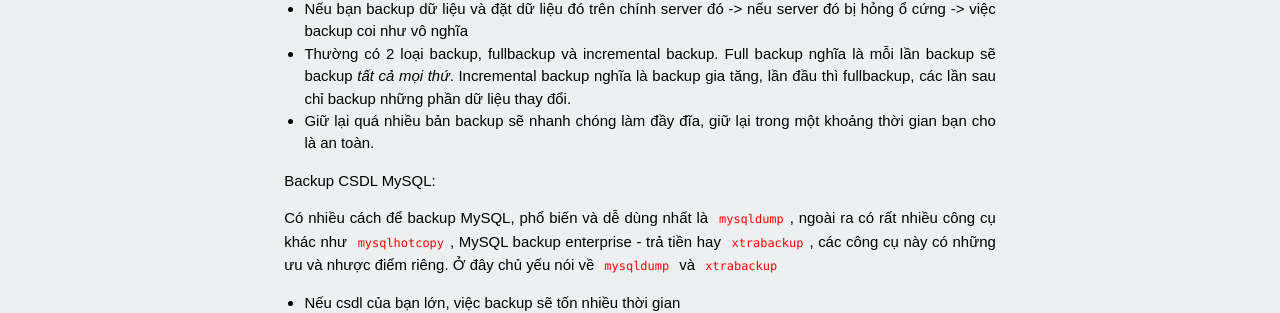
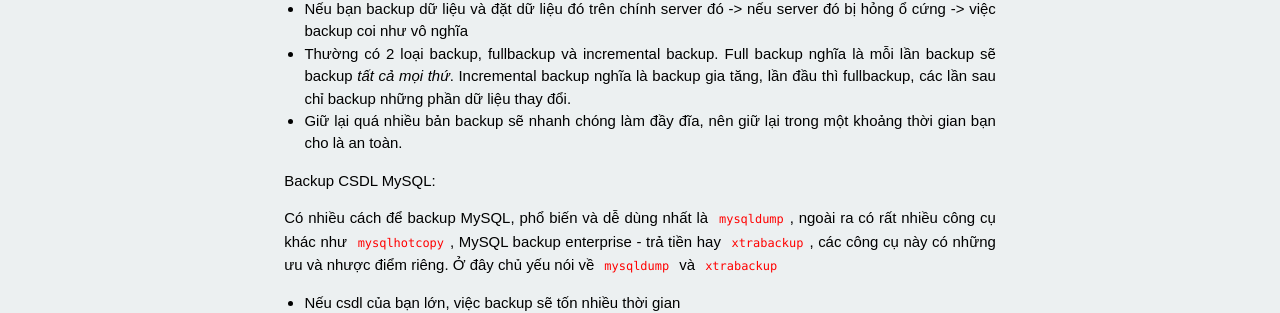
Before and after one commit to gitter-badger/xluffy.github.io, a Jekyll site: the page built from _posts/2014-09-26-shell-backup-db.md, in a window 1280 px wide. Shown: the part 254-567 px from the top of the page. Built offline with Jekyll 4.4.1, drawn with Linux system fonts in a browser that asks for light colours; Markdown is read by kramdown in place of the engine named in the settings.

Commit message:
fix typo

```diff
--- a/_posts/2014-09-26-shell-backup-db.md
+++ b/_posts/2014-09-26-shell-backup-db.md
@@ -19,8 +19,8 @@
 là mỗi lần backup sẽ backup *tất cả mọi thứ*. Incremental backup nghĩa là backup
 gia tăng, lần đầu thì fullbackup, các lần sau chỉ backup những phần dữ liệu thay
 đổi.
-* Giữ lại quá nhiều bản backup sẽ nhanh chóng làm đầy đĩa, giữ lại trong một khoảng
-thời gian bạn cho là an toàn.
+* Giữ lại quá nhiều bản backup sẽ nhanh chóng làm đầy đĩa, nên giữ lại trong một
+khoảng thời gian bạn cho là an toàn.
 
 Backup CSDL MySQL:
 
```
